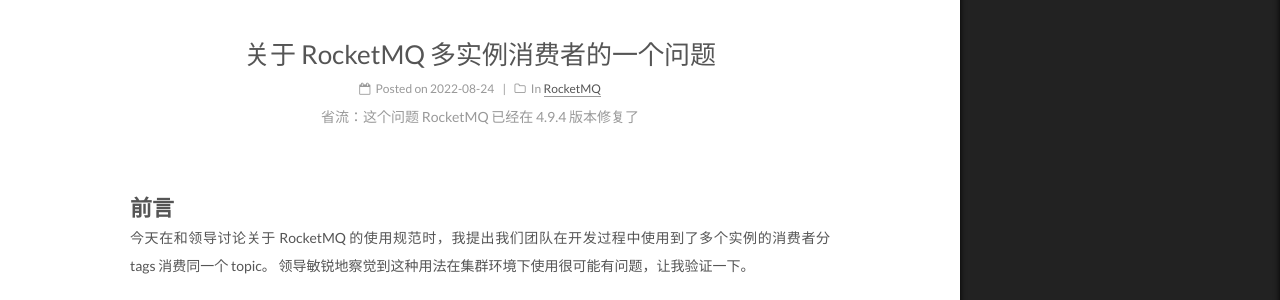
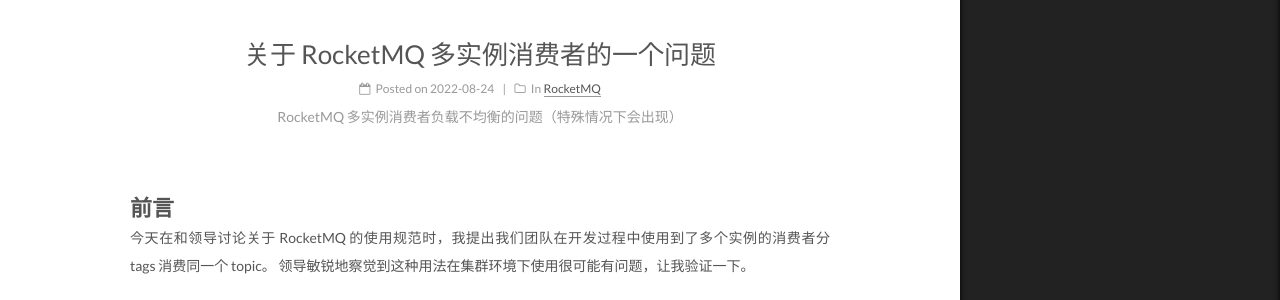
Before and after one commit to GoneGo1ng/gonego1ng.github.io, a Jekyll site: the page built from _posts/2022-08-24-关于-RocketMQ-多实例消费者的问题.md, in a window 1280 px wide. Shown: the part 306-606 px from the top of the page. Built offline with Jekyll 4.4.1, drawn with Linux system fonts in a browser that asks for light colours; comment, search, counter and statistics services are not loaded; some of the changed text lies outside the part shown.

Commit message:
feat: 新增博客《关于 RocketMQ 多实例消费者的一个问题》

```diff
--- a/_posts/2022-08-24-关于-RocketMQ-多实例消费者的问题.md
+++ b/_posts/2022-08-24-关于-RocketMQ-多实例消费者的问题.md
@@ -1,7 +1,7 @@
 ---
 title: 关于 RocketMQ 多实例消费者的一个问题
 date: 2022-08-24
-description: 省流：这个问题 RocketMQ 已经在 4.9.4 版本修复了
+description: RocketMQ 多实例消费者负载不均衡的问题（特殊情况下会出现）
 categories:
 - RocketMQ
 tags:
@@ -167,12 +167,12 @@ public void changeInstanceNameToPID() {
 上面的问题一般只会出现在不使用容器部署的集群环境下（而且是同一台服务器），
 我们生产环境一般都是 k8s（cluster ip） 也就是说 Consumer 起来的时候拿到的 IP 是容器的 IP，
 不太会出现上面的问题。
-但开发过程中还是要注意，建议在设置 instanceName 的时候后面加一个随机数。
+但开发过程中还是要注意，建议在设置 instanceName 的时候后面加一个随机数（好像把这个随机数设置在 unitName 更合适）。
 
 # 写在最后
 
-😠气死，翻了翻 Git 上 RocketMQ 最新的源码，发现人家 RocketMQ 早就已经把这个 BUG 修复了，
-我还在这里用老版本（rocketmq-client:4.8.0）的代码分析了半天，气死了！
+翻了翻 Git 上 RocketMQ 最新的源码，发现 changeInstanceNameToPID 这个方法在使用默认的 instanceName 的时候在进程号后面又加了一个时间，
+难度光是进程号有可能还是会重复？🤔
 
 [ClientConfig.java](https://github.com/apache/rocketmq/blob/develop/client/src/main/java/org/apache/rocketmq/client/ClientConfig.java)
 
```
